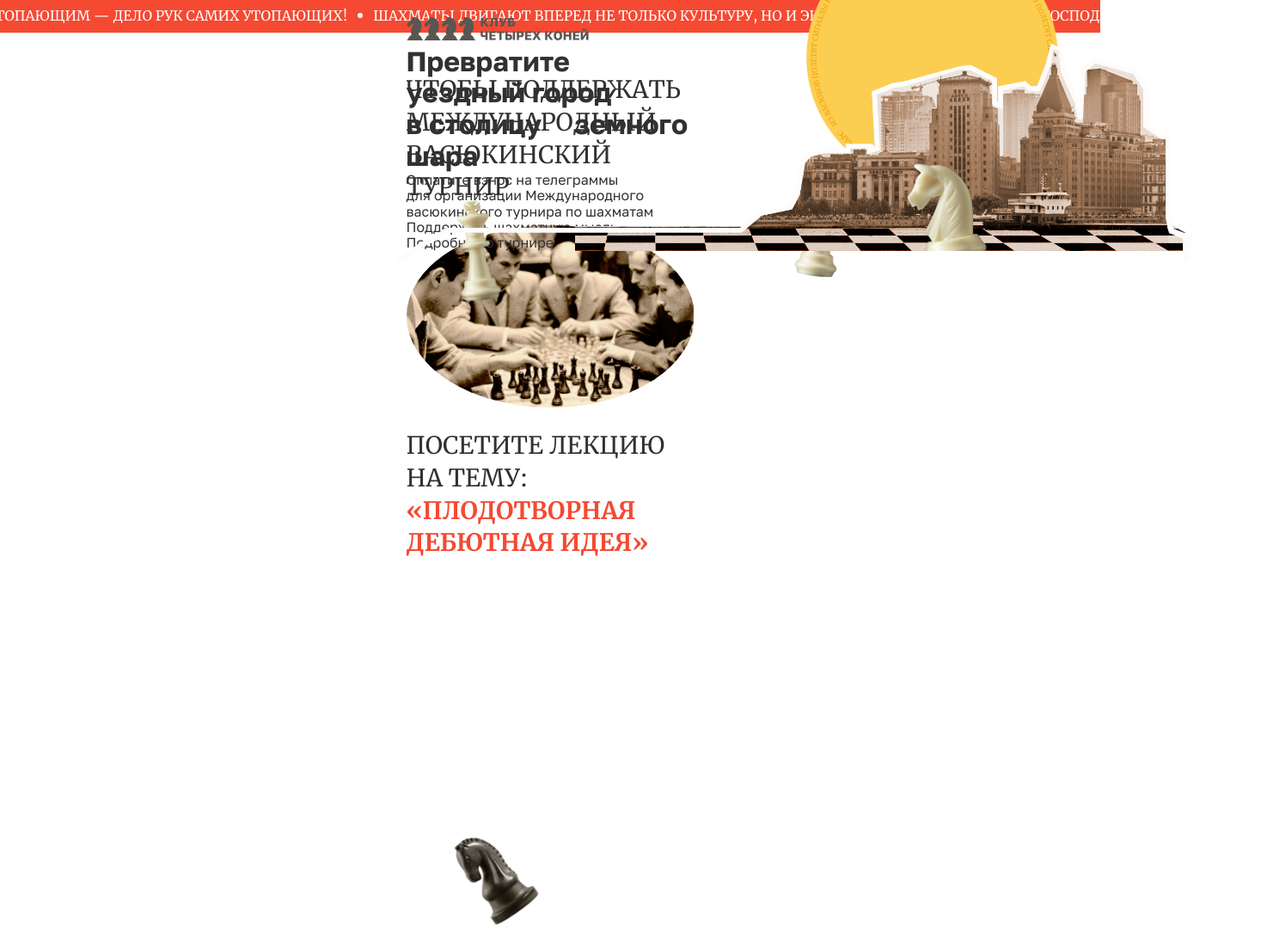
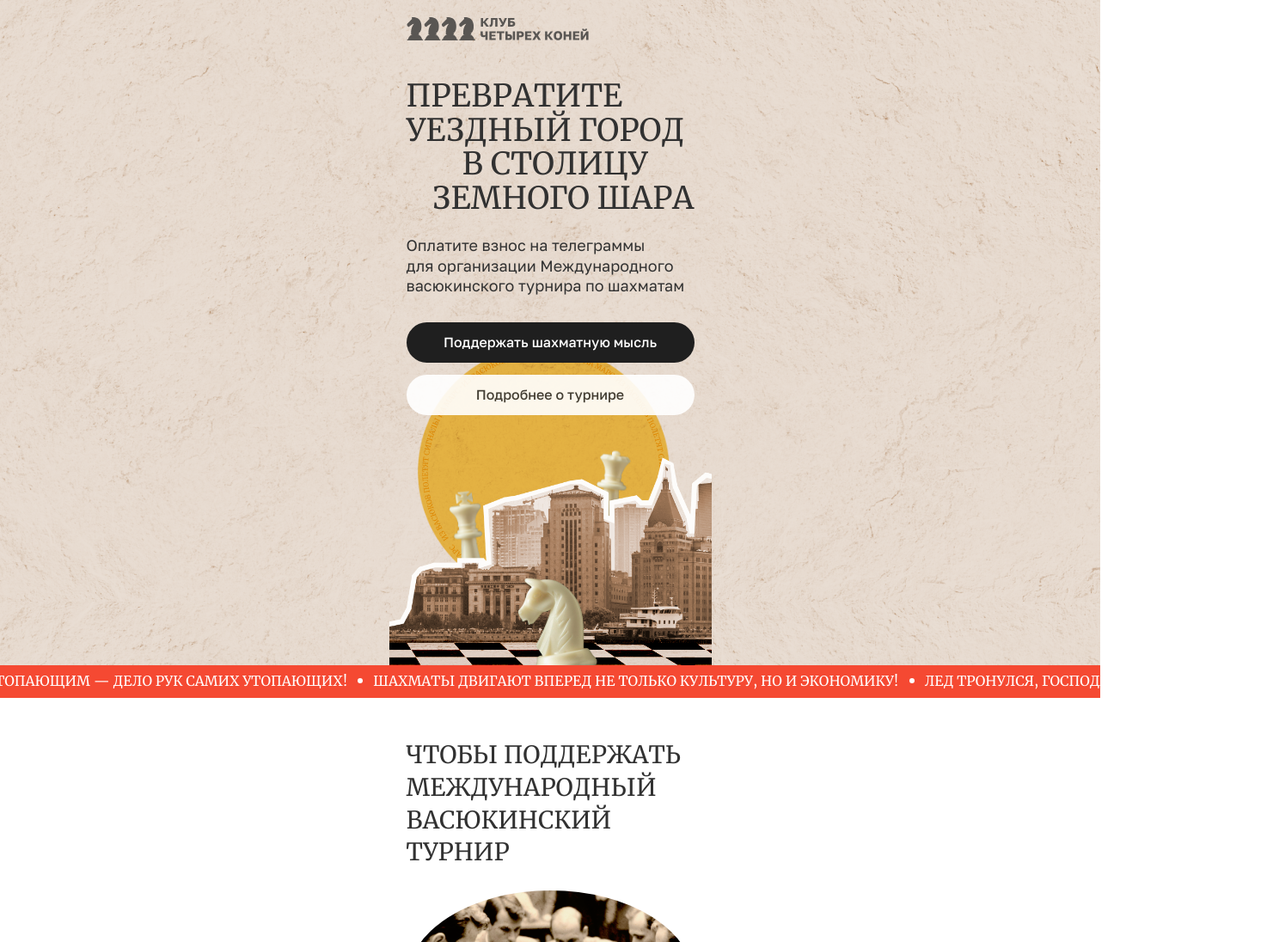
Before and after one commit to Flipwhip/Ya_test, a plain HTML site: page index.html in a window 1280 px wide. Shown: the top 1096 px of the page at 86% size, 1481 px wide, since content can reach past the window. Drawn offline with Linux system fonts and the light colour scheme.

Commit message:
Update index.html

```diff
--- a/index.html
+++ b/index.html
@@ -37,28 +37,32 @@
   </div>
 
   <div class="main-content">
-
-
     <header class="header">
-      <div class="header__wrapper">
-        <div class="header__container container">
+      <div class="container">
         <a href="#" class="header__logo">
           <svg viewBox="0 0 246 36">
             <use xlink:href="./sprite.svg#logo"></use>
           </svg>
         </a>
-          <div class="header__content">
-            <h1>Превратите уездный город <span class="centre">в столицу</span> <span class="left">земного шара</span>
+      </div>
+
+    </header>
+    <main>
+      <section class="hero">
+        <div class="hero__wrapper">
+          <div class="hero__container container">
+            <div class="hero__content">
+              <h1>Превратите уездный город <span class="center">в столицу</span> <span class="left">земного шара</span>
               </h1>
-            <p class="header__descr">
+              <p class="hero__descr">
                 Оплатите взнос на&nbsp;телеграммы для&nbsp;организации Международного васюкинского турнира
                 по&nbsp;шахматам
               </p>
-            <div class="header__link">
-              <a href="#lecture" class="link-btn-reset link-header header__link-left">
+              <div class="hero__link">
+                <a href="#lecture" class="link-btn-reset link-hero hero__link-left">
                   Поддержать шахматную мысль
                 </a>
-              <a href="#stages" class="link-btn-reset link-header header__link-right">
+                <a href="#stages" class="link-btn-reset link-hero hero__link-right">
                   Подробнее о турнире
                 </a>
               </div>
@@ -77,7 +81,7 @@
           </div>
 
         </div>
-    </header>
+      </section>
       <div class="ticker">
         <div class="ticker__line">
           <div class="ticker__item">
@@ -97,8 +101,7 @@
           </div>
         </div>
       </div>
-    <main class="container">
-      <article class="lecture" id="lecture">
+      <article class="lecture container" id="lecture">
         <div class="lecture__top">
           <div class="lecture__descr-top">
             <p class="lecture__descr">
@@ -166,7 +169,7 @@
           </div>
         </div>
       </article>
-      <section class="stages" id="stages">
+      <section class="stages container" id="stages">
         <div class="stages__title">
           <h2 class="title">
             Этапы преображения Васюков
@@ -240,7 +243,7 @@
 
         </div>
       </section>
-      <section class="participants">
+      <section class="participants container">
         <div class="slider__container slider">
           <h2 class="title participants__title">
             Участники турнира
```
Lines whose indentation alone changed are shown as unchanged.
